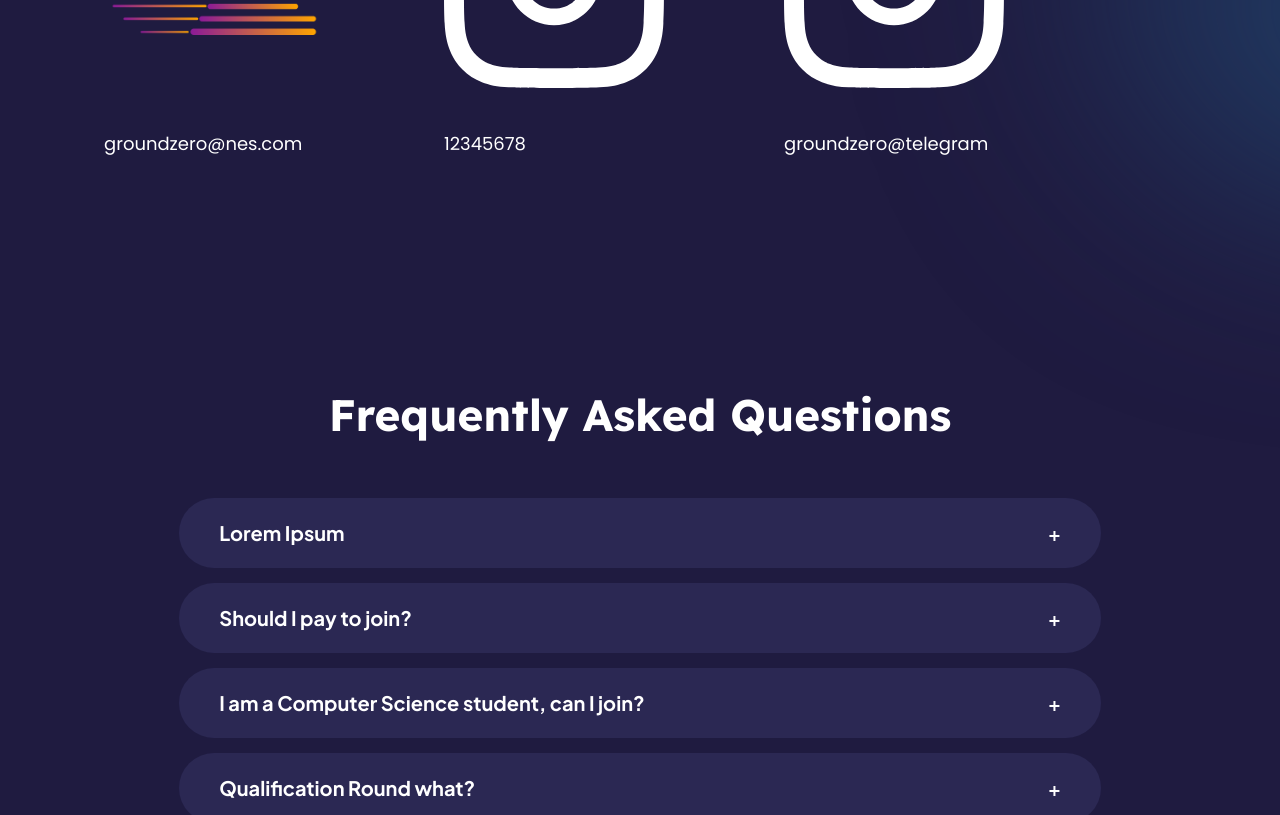
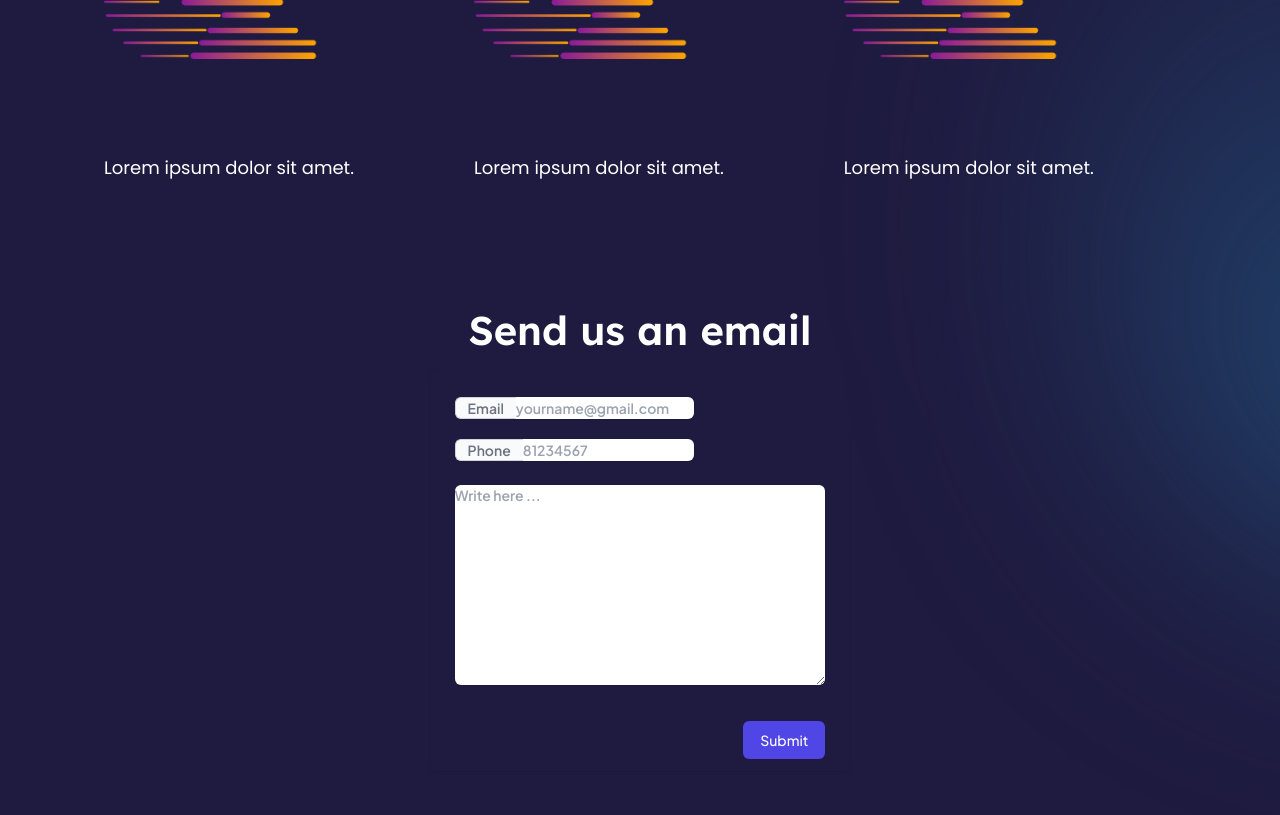
Before and after one commit to groundzero2023/groundzero-website, a React (Vite) app in the folder groundzero/: page / in a window 1280 px wide. Shown: the part 1740-2555 px from the top of the page. Built offline with nearby package versions, Linux system fonts and the light colour scheme.

Commit message:
Add form component

```diff
--- a/groundzero/src/components/ContactUs.jsx
+++ b/groundzero/src/components/ContactUs.jsx
@@ -12,7 +12,7 @@ const ContactUs = () => (
 
     <div className="w-full justify-between items-center md:flex-row flex-col sm:mb-16 mb-6 relative z-[1]">
       <h1 className={styles.heading2}>Contact Us</h1>
-      <div className="w-full md:mt-0 mt-6">
+      <div className="w-full md:mt-6">
         <p className={`${styles.paragraph} text-left max-w-[450px]`}>
           Lorem ipsum dolor sit amet. Qui nihil nesciunt et minus minus id
           veniam corporis et explicabo aperiam sed quia dolore aut quod soluta.
@@ -25,6 +25,43 @@ const ContactUs = () => (
         <ContactUsCard key={card.id} {...card} />
       ))}
     </div>
+
+    <div className="flex flex-wrap text-center sm:justify-center w-full contactus-container relative z-[1]">
+    <h2 className={styles.heading3}>Send us an email</h2>
+
+    <div class="mt-5 md:col-span-2 md:mt-0">
+      <form action="#" method="POST">
+        <div class="shadow sm:overflow-hidden sm:rounded-md">
+          <div class="space-y-6 px-4 py-5 sm:p-6">
+            <div class="grid grid-cols-3 gap-6">
+              <div class="col-span-3 sm:col-span-2">
+                <div class="mt-1 flex rounded-md shadow-sm">
+                  <span class="inline-flex items-center rounded-l-md border border-r-0 border-gray-300 bg-gray-50 px-3 text-sm text-gray-500">Email</span>
+                  <input type="text" class="block w-full flex-1 rounded-none rounded-r-md border-gray-300 focus:border-indigo-500 focus:ring-indigo-500 sm:text-sm" placeholder="yourname@gmail.com" />
+                </div>
+                <div class="mt-5 flex rounded-md shadow-sm">
+                  <span class="inline-flex items-center rounded-l-md border border-r-0 border-gray-300 bg-gray-50 px-3 text-sm text-gray-500">Phone</span>
+                  <input type="text" class="block w-full flex-1 rounded-none rounded-r-md border-gray-300 focus:border-indigo-500 focus:ring-indigo-500 sm:text-sm" placeholder="81234567" />
+                </div>
+              </div>
+            </div>
+
+            <div>
+              <div class="mt-1">
+                <textarea rows="10" class="mt-1 block w-full rounded-md border-gray-300 shadow-sm focus:border-indigo-500 focus:ring-indigo-500 sm:text-sm" placeholder="Write here ..."></textarea>
+              </div>
+            </div>
+
+          </div>
+          <div class="px-4 py-3 text-right sm:px-6">
+            <button type="submit" class="inline-flex justify-center rounded-md border border-transparent bg-indigo-600 py-2 px-4 text-sm font-medium text-white shadow-sm hover:bg-indigo-700 focus:outline-none focus:ring-2 focus:ring-indigo-500 focus:ring-offset-2">Submit</button>
+          </div>
+        </div>
+      </form>
+    </div>
+    </div>
+
+
   </section>
 );
 
--- a/groundzero/src/constants/index.js
+++ b/groundzero/src/constants/index.js
@@ -190,17 +190,17 @@ export const contacts = [
   {
     id: "contacts-1",
     icon: groundzero,
-    link: "groundzero@nes.com",
+    link: "Lorem ipsum dolor sit amet.",
   },
   {
     id: "contacts-2",
-    icon: instagram,
-    link: "12345678",
+    icon: groundzero,
+    link: "Lorem ipsum dolor sit amet.",
   },
   {
     id: "contacts-3",
-    icon: instagram,
-    link: "groundzero@telegram",
+    icon: groundzero,
+    link: "Lorem ipsum dolor sit amet.",
   },
 ];
 
--- a/groundzero/src/style.js
+++ b/groundzero/src/style.js
@@ -6,6 +6,7 @@ const styles = {
     boxWidth: "xl:max-w-[1280px] w-full",
 
     heading2: "font-lexendDeca font-semibold xs:text-[48px] text-[40px] text-white xs:leading-[76.8px] leading-[66.8px] w-full",
+    heading3: "font-lexendDeca font-semibold xs:text-[40px] text-[32px] text-white xs:leading-[76.8px] leading-[66.8px] w-full",
     paragraph: "font-poppins font-normal text-dimWhite text-[18px] leading-[30.8px]",
 
     flexCenter: "flex justify-center items-center",
```
